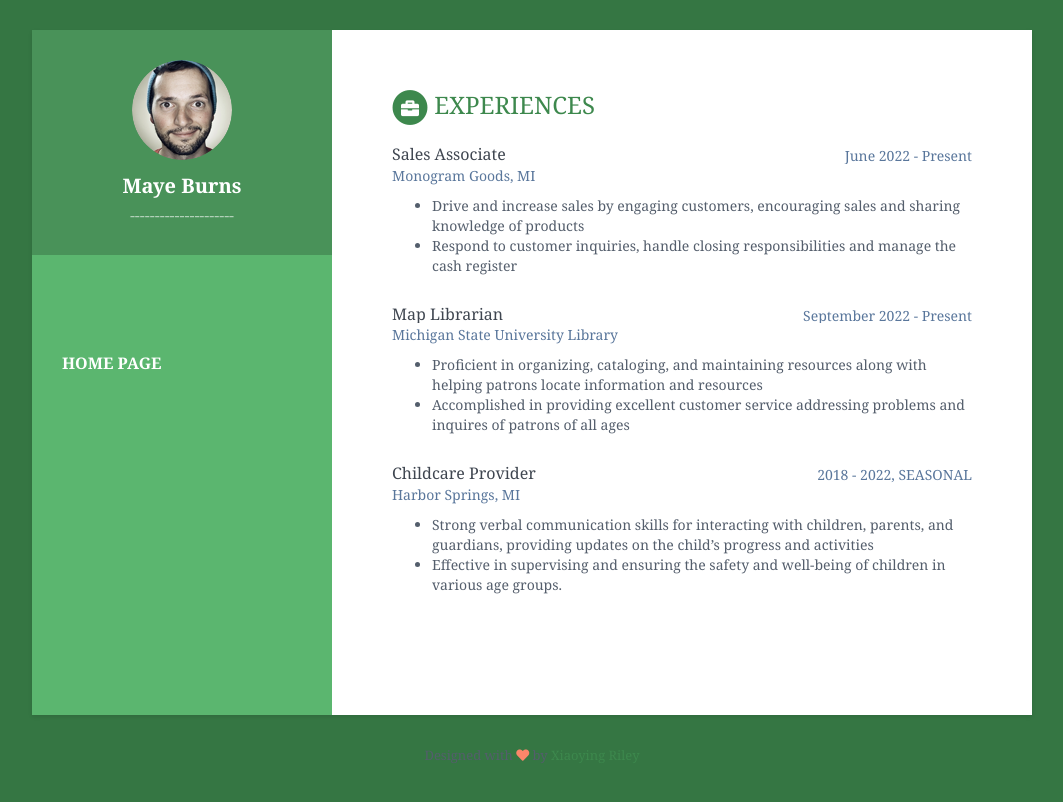
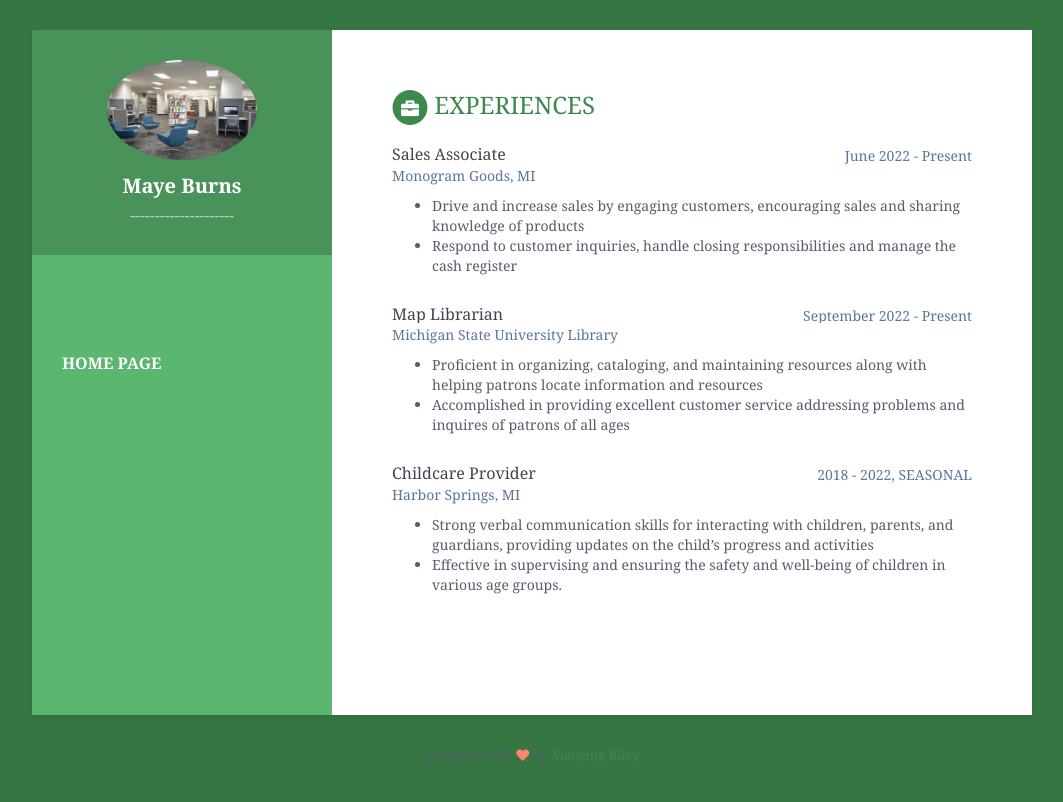
Before and after one commit to burnsmay/burnsmay.github.io.experiences, a Jekyll site: the page built from index.html, in a window 1280 px wide. Shown: the top 802 px of the page, without its empty margins (108-1171 px from the left). Built offline with Jekyll 4.4.1, drawn with Linux system fonts in a browser that asks for light colours.

Commit message:
Update data.yml update library pic

```diff
--- a/_data/data.yml
+++ b/_data/data.yml
@@ -10,7 +10,7 @@ sidebar:
     # Profile information
     name: Maye Burns
     tagline: ---------------------
-    avatar: profile.png  #place a 100x100 picture inside /assets/images/ folder and provide the name of the file below
+    avatar: library_prof.jpeg #place a 100x100 picture inside /assets/images/ folder and provide the name of the file below
 
     # Sidebar links
     #email: hello@webjeda.com
```
